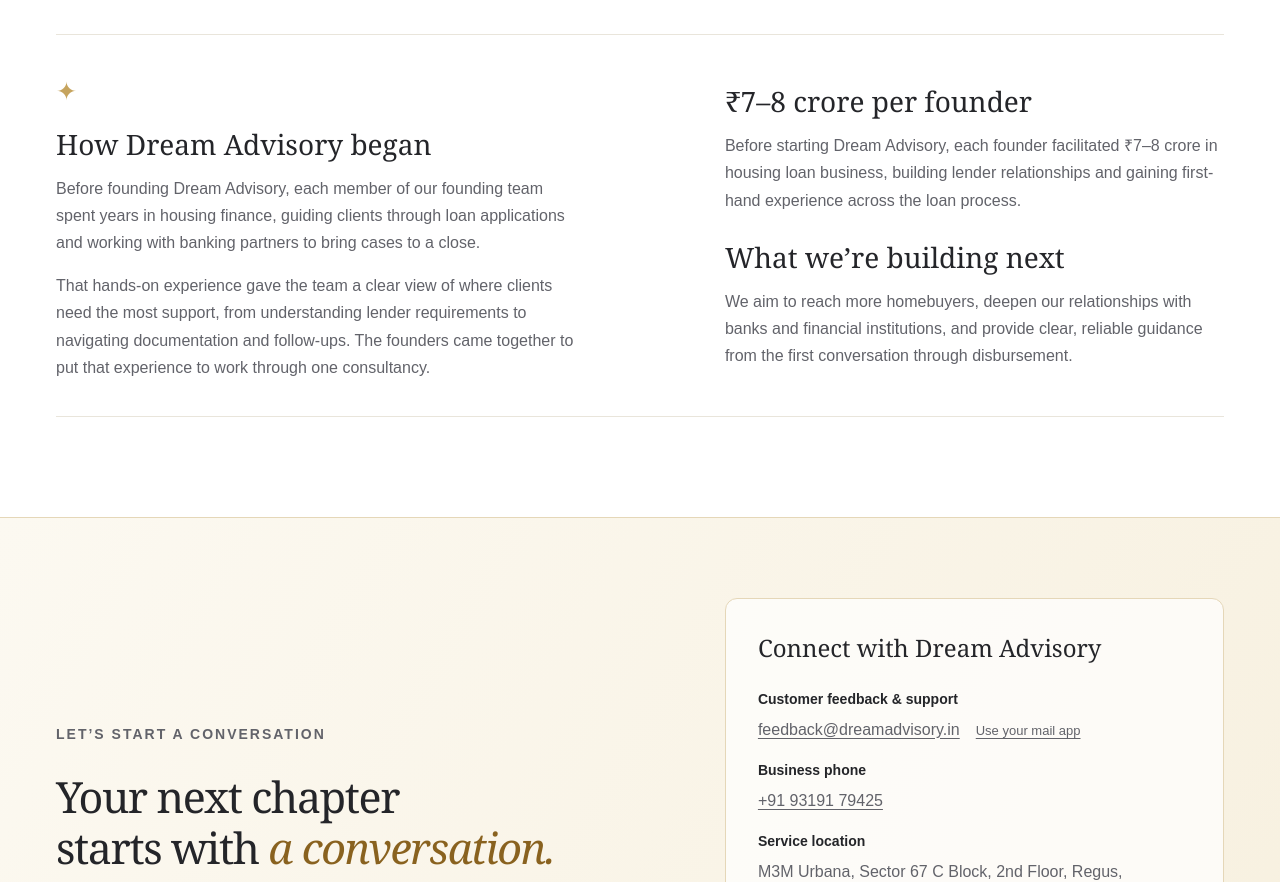
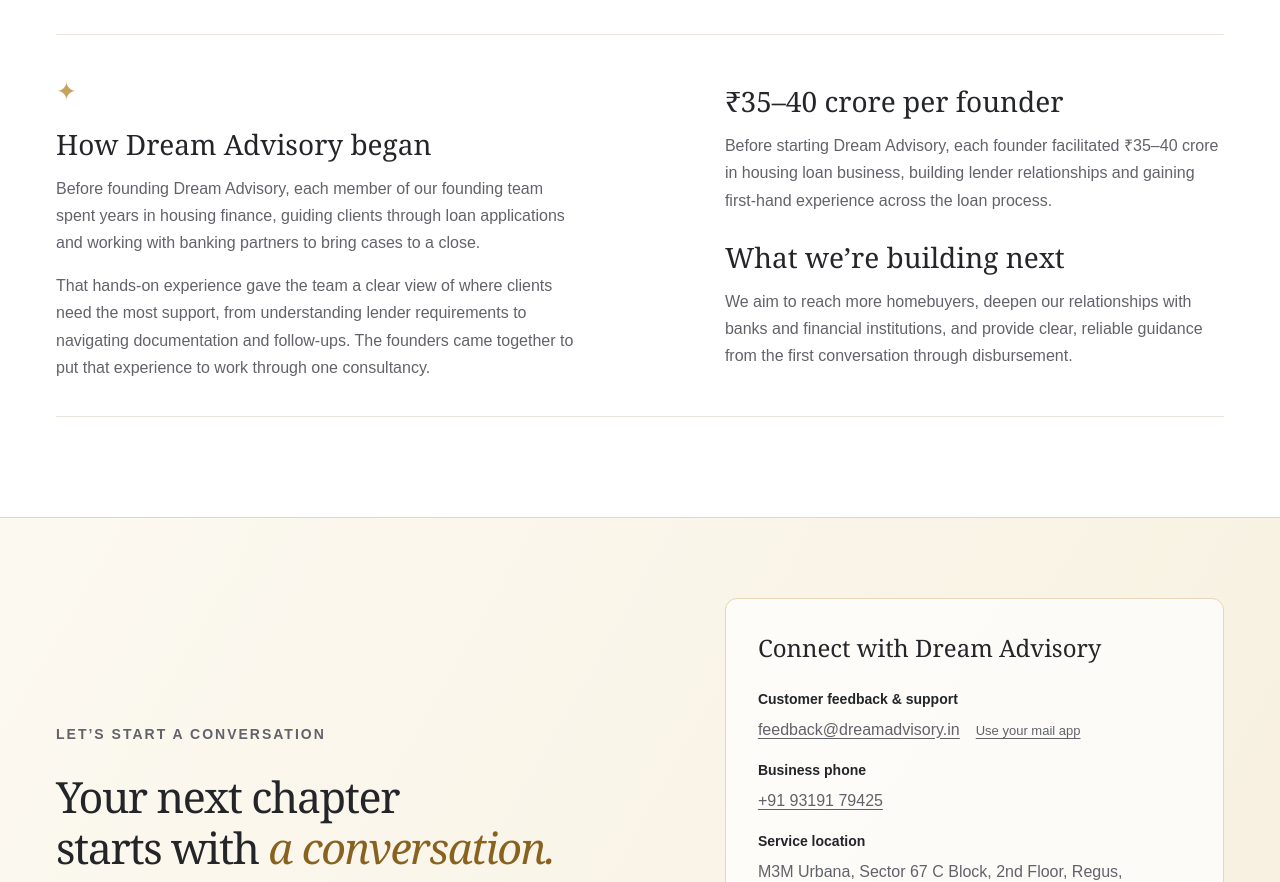
Before and after one commit to shivam979861/Dream-Advisory, a plain HTML site: page dist/index.html in a window 1280 px wide. Shown: the part 5781-6663 px from the top of the page. Drawn offline with Linux system fonts and the light colour scheme.

Commit message:
Update housing loan business volume per founder

```diff
--- a/dist/index.html
+++ b/dist/index.html
@@ -47,8 +47,8 @@
       <p>That hands-on experience gave the team a clear view of where clients need the most support, from understanding lender requirements to navigating documentation and follow-ups. The founders came together to put that experience to work through one consultancy.</p>
     </div>
     <div class="journey-intro">
-      <h3>₹7–8 crore per founder</h3>
-      <p>Before starting Dream Advisory, each founder facilitated ₹7–8 crore in housing loan business, building lender relationships and gaining first-hand experience across the loan process.</p>
+      <h3>₹35–40 crore per founder</h3>
+      <p>Before starting Dream Advisory, each founder facilitated ₹35–40 crore in housing loan business, building lender relationships and gaining first-hand experience across the loan process.</p>
       <h3>What we’re building next</h3>
       <p>We aim to reach more homebuyers, deepen our relationships with banks and financial institutions, and provide clear, reliable guidance from the first conversation through disbursement.</p>
     </div>
```
